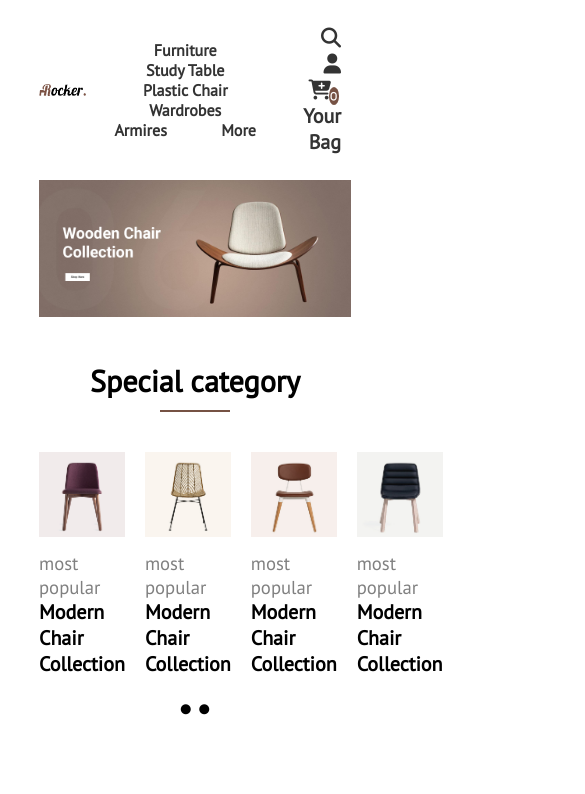
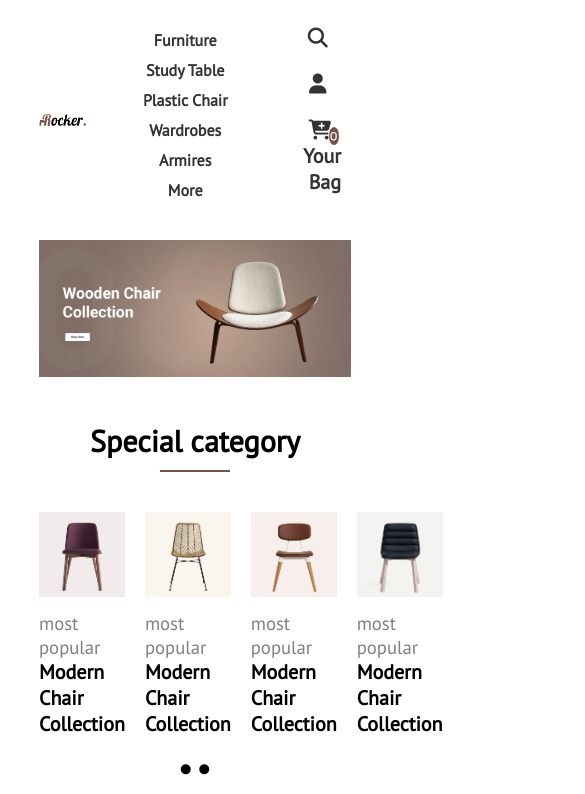
Before and after one commit to omaralkadi/html-css-with-versions, a plain HTML site: page index.html in a window 390 px wide. Shown: the top 794 px of the page, 585 px wide, since content can reach past the window. Drawn offline with Linux system fonts and the light colour scheme.

Commit message:
using meida querey to fit nav bar for mobile screen

```diff
--- a/css/style.css
+++ b/css/style.css
@@ -524,14 +524,14 @@ section.slider ul li i {
 
 .products-items {
     display: grid;
-    grid-template-columns: auto auto auto;
+    grid-template-columns: 30% 30% 30%;
+    grid-gap: 5%;
     justify-items: center;
     margin-top: 50px;
 }
 
 .product-img {
     position: relative;
-    width: 300px;
 }
 
 .product-img img {
@@ -561,6 +561,7 @@ section.slider ul li i {
     height: 40px;
     text-align: center;
     background-color: #765244;
+    width: 100%;
 }
 
 .product-overlay ul li i {
@@ -677,3 +678,22 @@ section.slider ul li i {
     font-size: 15px;
     text-transform: uppercase;
 }
+
+@media screen and (max-width: 770px) {
+    .navbar ul {
+        display: flex;
+        flex-direction: column;
+        align-items: center;
+    }
+    .navbar ul li {
+        margin-bottom: 10px;
+    }
+    .login ul {
+        display: flex;
+        flex-direction: column;
+        align-items: center;
+    }
+    .login ul li {
+        margin-bottom: 20px;
+    }
+}
```
Also changed, not shown: index.html (+0 -2 lines).
